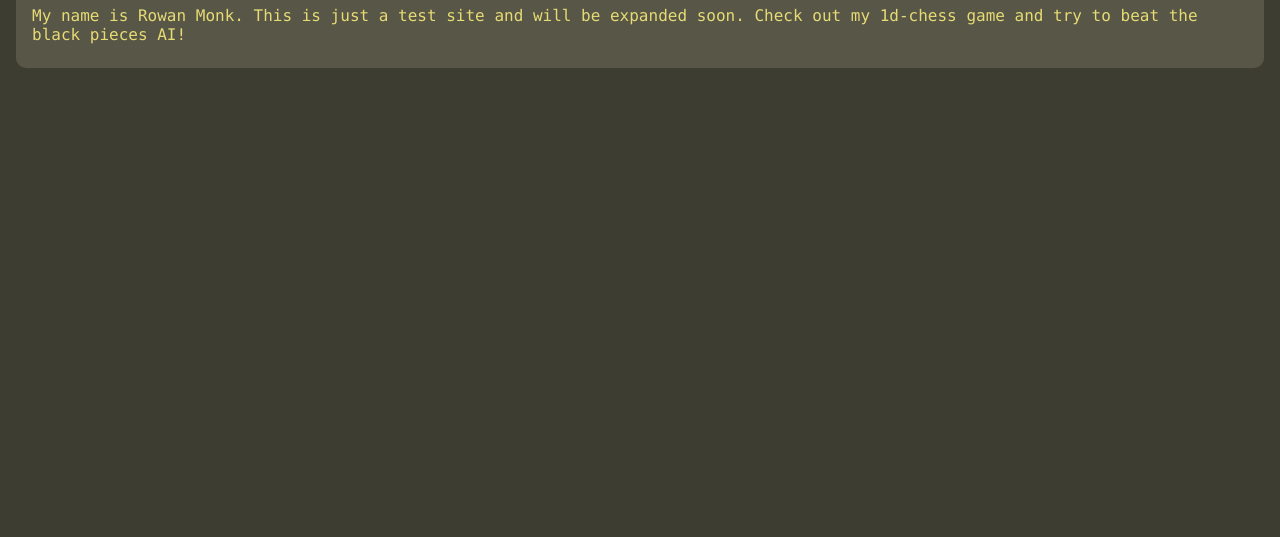
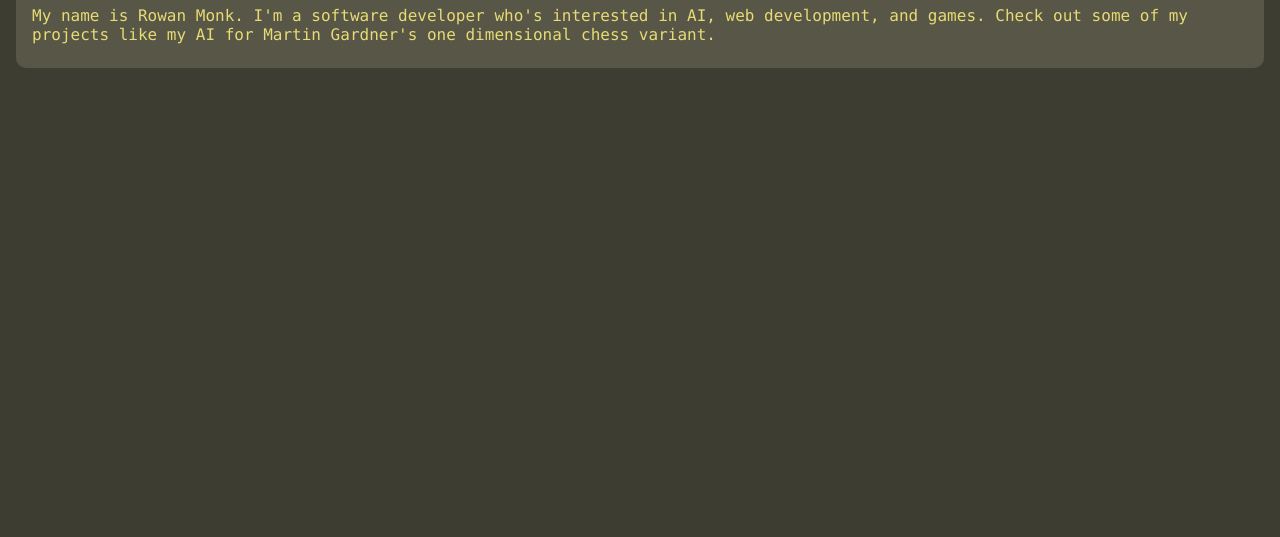
Before and after one commit to Rowan441/Rowan441.github.io, a plain HTML site: page index.html in a window 1280 px wide. Shown: the part 263-800 px from the top of the page. Drawn offline with Linux system fonts and the light colour scheme.

Commit message:
add main page description

```diff
--- a/index.html
+++ b/index.html
@@ -29,7 +29,11 @@
 <main>
     <h1>Welcome!</h1>
 
-    <p>My name is Rowan Monk. This is just a test site and will be expanded soon. Check out my 1d-chess game and try to beat the black pieces AI! <p>
+    <p>
+        My name is Rowan Monk. I'm a software developer who's interested in AI, web development, and games.
+        Check out some of my projects like my AI for Martin Gardner's one dimensional chess variant.
+    </p>
+
 </main>
 
 </body>
```
Also changed, not shown: assets/linklogo/github.png (added).
